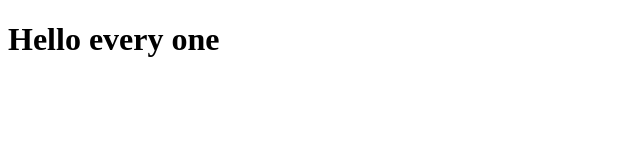
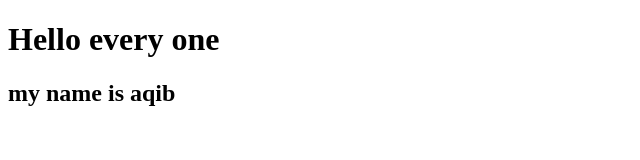
Before and after one commit to mohdaqib129/Full-Stack1, a plain HTML site: page index.html in a window 1280 px wide. Shown: the whole page, without its empty margins (0-640 px from the left). Drawn offline with Linux system fonts and the light colour scheme.

Commit message:
sec changes

```diff
--- a/index.html
+++ b/index.html
@@ -7,5 +7,6 @@
 </head>
 <body>
     <h1>Hello every one</h1>
+    <h2>my name is aqib</h2>
 </body>
 </html>
```
